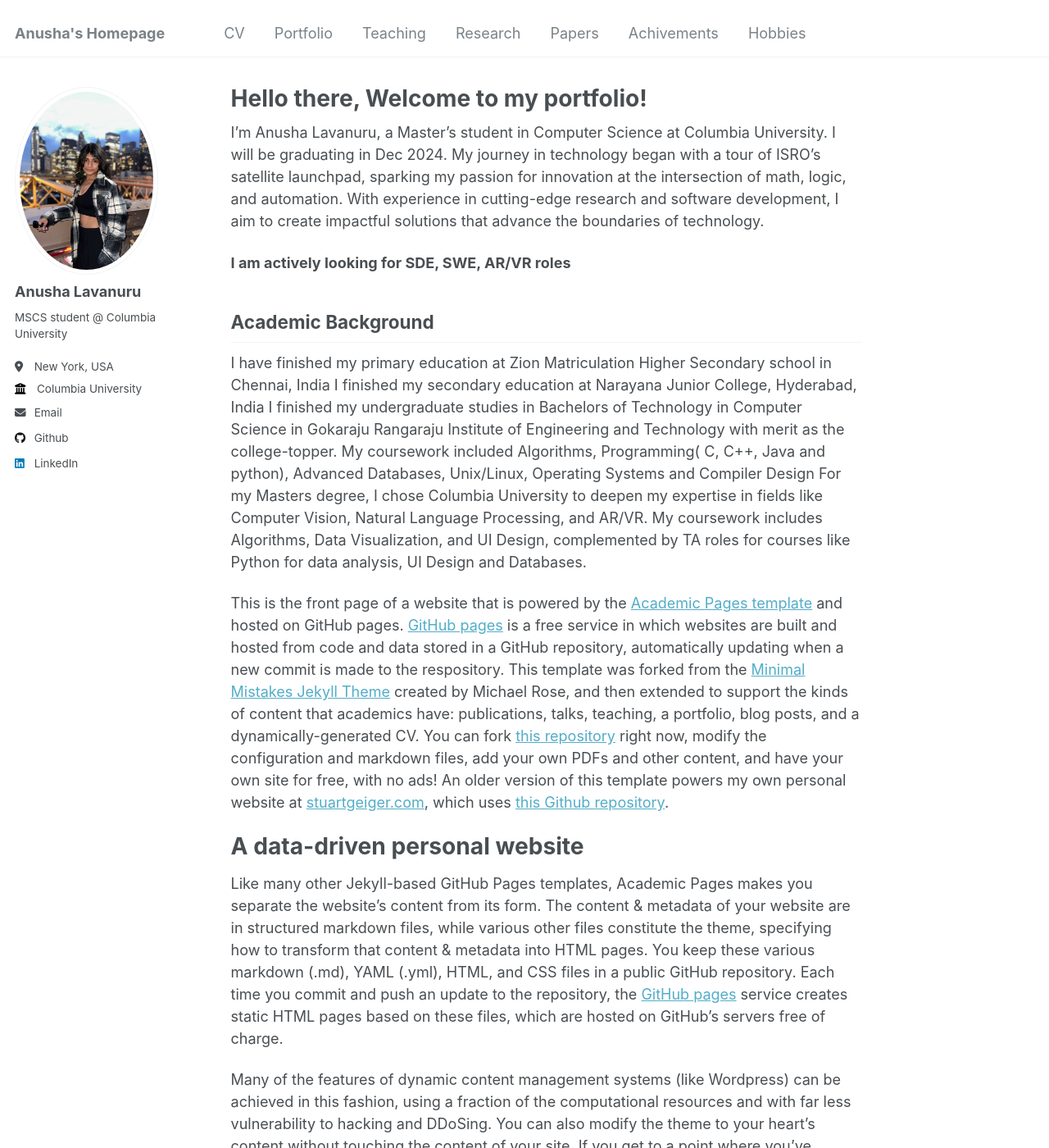
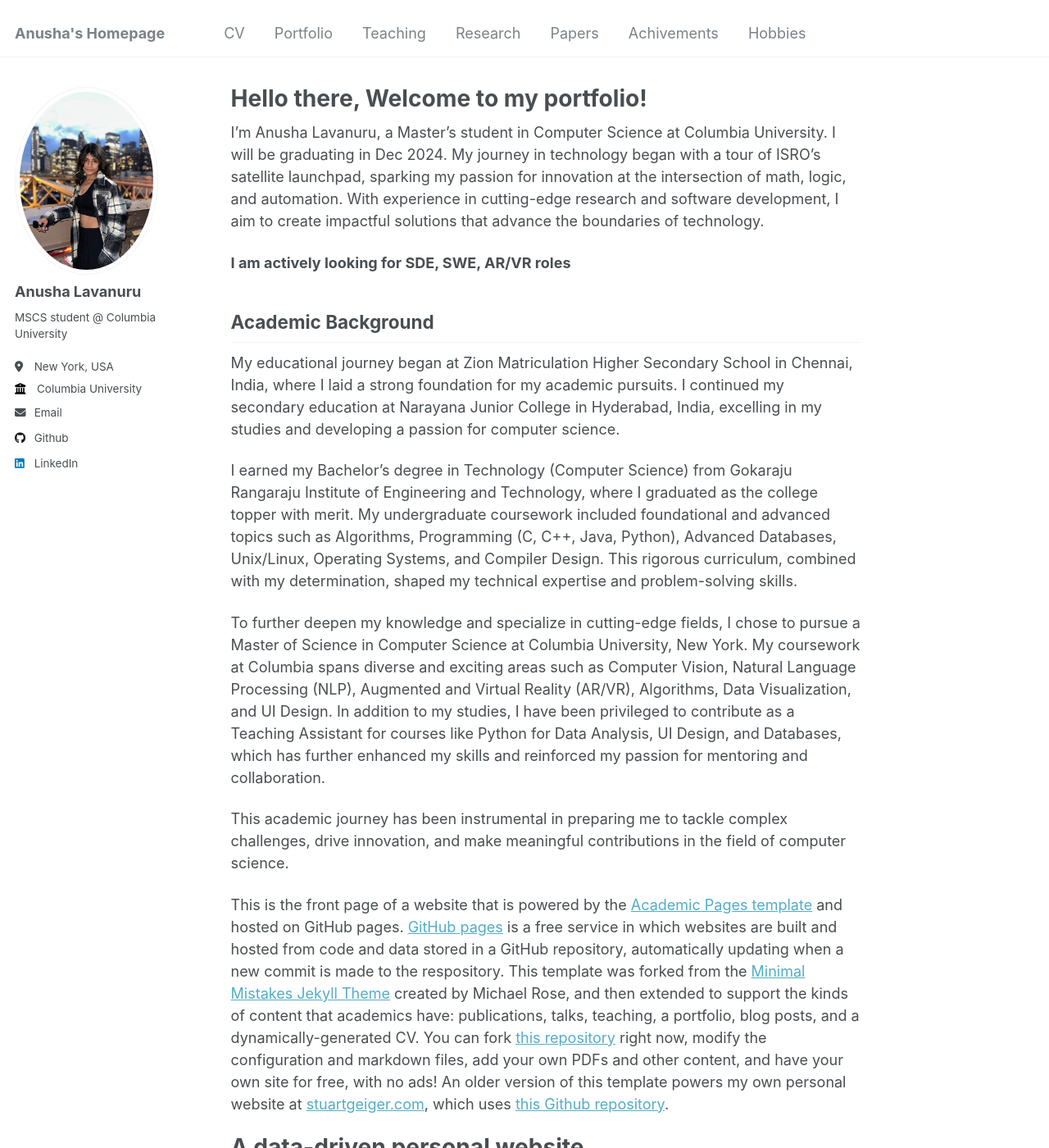
Before and after one commit to AnushaLavanuru5/AnushaL.github.io, a Jekyll site: the page built from _pages/about.md, in a window 1280 px wide and 1400 px high. Shown: the whole window at 82% size. Built offline with Jekyll 4.4.1, drawn with Linux system fonts in a browser that asks for light colours.

Commit message:
Update about.md

```diff
--- a/_pages/about.md
+++ b/_pages/about.md
@@ -12,10 +12,13 @@ I’m Anusha Lavanuru, a Master’s student in Computer Science at Columbia Univ
 
 Academic Background
 ------
-I have finished my primary education at Zion Matriculation Higher Secondary school in Chennai, India
-I finished my secondary education at Narayana Junior College, Hyderabad, India
-I finished my undergraduate studies in Bachelors of Technology in Computer Science in Gokaraju Rangaraju Institute of Engineering and Technology with merit as the college-topper. My coursework included Algorithms, Programming( C, C++, Java and python), Advanced Databases, Unix/Linux, Operating Systems and Compiler Design
-For my Masters degree,  I chose Columbia University to deepen my expertise in fields like Computer Vision, Natural Language Processing, and AR/VR. My coursework includes Algorithms, Data Visualization, and UI Design, complemented by TA roles for courses like Python for data analysis, UI Design and Databases.
+My educational journey began at Zion Matriculation Higher Secondary School in Chennai, India, where I laid a strong foundation for my academic pursuits. I continued my secondary education at Narayana Junior College in Hyderabad, India, excelling in my studies and developing a passion for computer science.
+
+I earned my Bachelor’s degree in Technology (Computer Science) from Gokaraju Rangaraju Institute of Engineering and Technology, where I graduated as the college topper with merit. My undergraduate coursework included foundational and advanced topics such as Algorithms, Programming (C, C++, Java, Python), Advanced Databases, Unix/Linux, Operating Systems, and Compiler Design. This rigorous curriculum, combined with my determination, shaped my technical expertise and problem-solving skills.
+
+To further deepen my knowledge and specialize in cutting-edge fields, I chose to pursue a Master of Science in Computer Science at Columbia University, New York. My coursework at Columbia spans diverse and exciting areas such as Computer Vision, Natural Language Processing (NLP), Augmented and Virtual Reality (AR/VR), Algorithms, Data Visualization, and UI Design. In addition to my studies, I have been privileged to contribute as a Teaching Assistant for courses like Python for Data Analysis, UI Design, and Databases, which has further enhanced my skills and reinforced my passion for mentoring and collaboration.
+
+This academic journey has been instrumental in preparing me to tackle complex challenges, drive innovation, and make meaningful contributions in the field of computer science.
 
 
 
```
